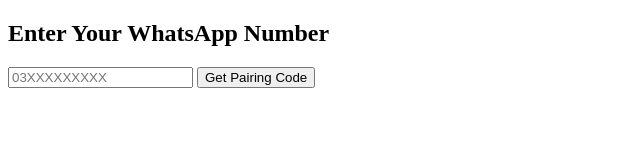
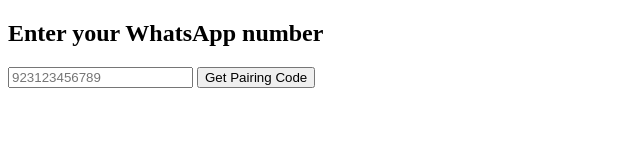
Before and after one commit to ArslanMDofficial/ArslanMD-Pairing, a website: page client/index.html in a window 1280 px wide. Shown: the full height of the page, 0-640 px from the left. Drawn offline with Linux system fonts and the light colour scheme.

Commit message:
Update index.html

```diff
--- a/client/index.html
+++ b/client/index.html
@@ -1,14 +1,17 @@
-<!-- client/index.html -->
 <!DOCTYPE html>
-<html>
+<html lang="en">
 <head>
+  <meta charset="UTF-8">
   <title>Arslan-MD Pairing</title>
 </head>
 <body>
-  <h2>Enter Your WhatsApp Number</h2>
-  <input type="text" id="number" placeholder="03XXXXXXXXX" />
-  <button onclick="generateCode()">Get Pairing Code</button>
-  <p id="codeResult"></p>
+  <h2>Enter your WhatsApp number</h2>
+  <form method="POST" action="/generate-code">
+    <input type="text" name="number" placeholder="923123456789" required>
+    <button type="submit">Get Pairing Code</button>
+  </form>
+</body>
+</html>
 
   <script>
     async function generateCode() {
```
